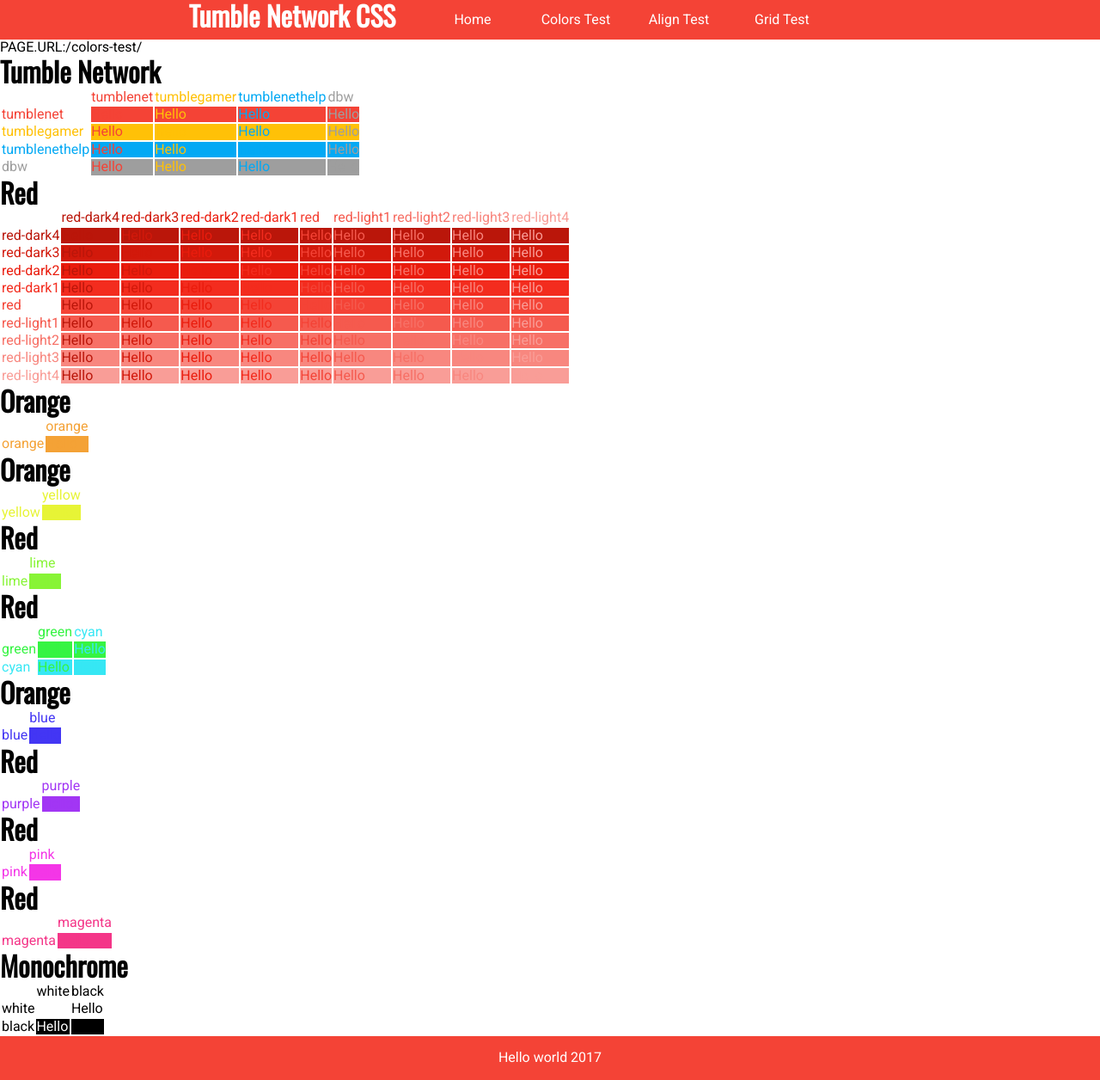
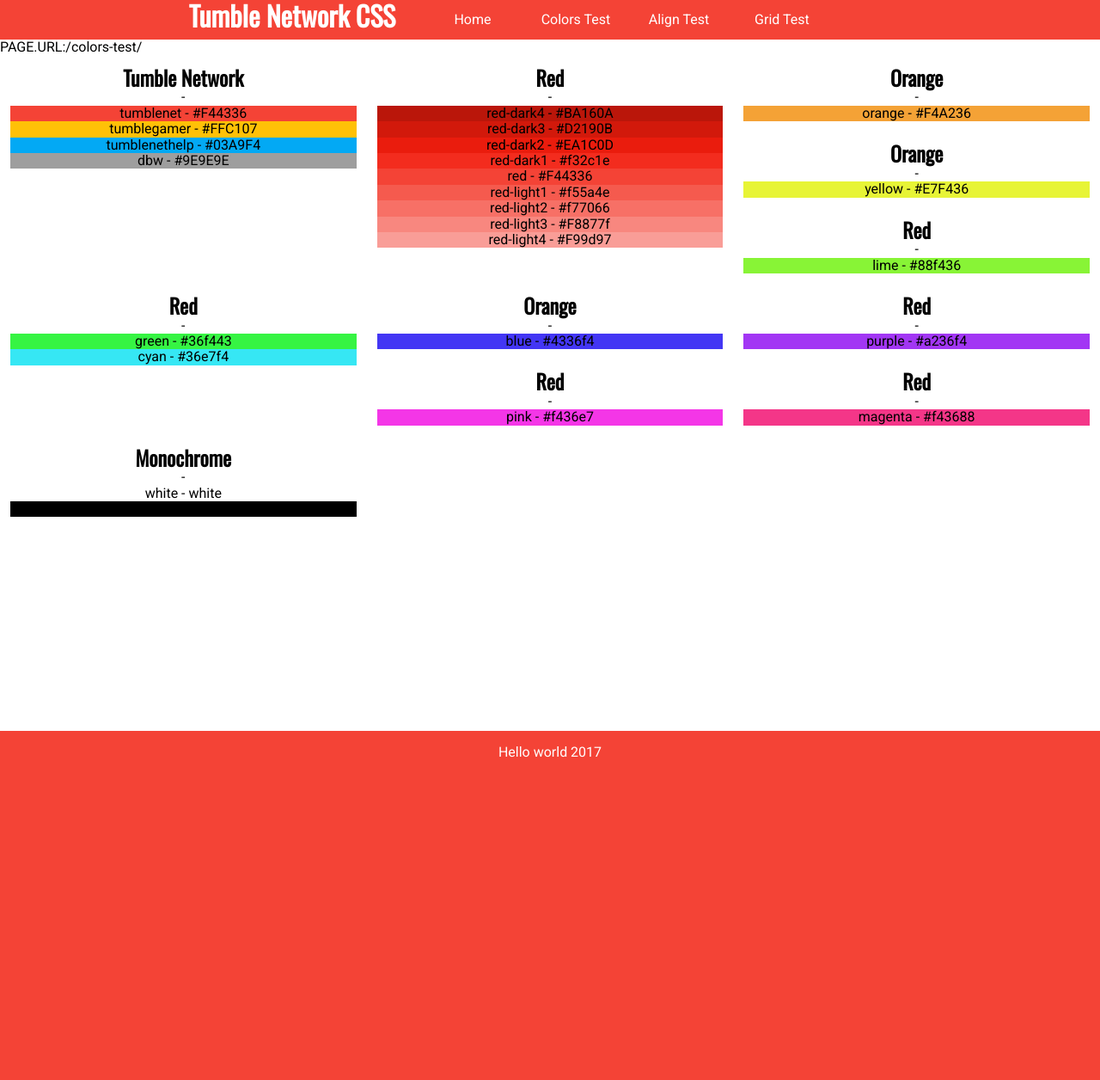
Before and after one commit to tumblenet/tumblenet-css, a Jekyll site: the page built from colors-test.html, in a window 1280 px wide. Shown: the whole page at 86% size. Built offline with Jekyll 4.4.1, drawn with Linux system fonts in a browser that asks for light colours; after the commit the page ends 900 px from its top, so only the background shows below that.

Commit message:
Update colors-test.html

```diff
--- a/colors-test.html
+++ b/colors-test.html
@@ -1,30 +1,21 @@
 ---
 layout: main
 ---
-{% for colorG in site.data.css.colors %}
-<h1>{{ colorG.name }}</h1>
-<table>
-  <tr>
-    <td>
-    </td>
-   {% for textC in colorG.colors %}
-   <td class="{% unless textC.name == 'white' %}tn-text-color-{{textC.name}}{% endunless %}">
-    {{textC.name}}
-   </td>
-   {% endfor %}
-  </tr>
 
-  {% for backC in colorG.colors %}
-  <tr>
-    <td class="{% unless backC.name == 'white' %}tn-text-color-{{backC.name}}{% endunless %}">
-      {{backC.name}}
-    </td>
-   {% for textC in colorG.colors %}
-   <td class="tn-element-color-{{backC.name}} tn-text-color-{{textC.name}}">
-    Hello
-   </td>
-   {% endfor %}
-  </tr>
+<div class="tn-row">
+  {% for colorG in site.data.css.colors %}
+  <div class="tn-col-1-3">
+    <div>
+      <div class="tn-row tn-element-color-{{ colorG.colors[colorG.main].name }} {% if colorG.colors[colorG.main].dark %}tn-text-color-white{% endif %} ">
+        <h2>{{ colorG.name }}</h2>
+        <p>{{ colorG.colors[colorG.main].name }} - {{ colorG.colors[colorG.main].value }}</p>
+      </div>
+      {% for color in colorG.colors %}
+      <div class="tn-row tn-element-color-{{ color.name }} {% if color.dark %}tn-text-color-white{% endif %} ">
+        <p>{{ color.name }} - {{ color.value }}</p>
+      </div>
+      {% endfor %}
+    </div>
+  </div>
   {% endfor %}
-</table>
-{% endfor %}
+</div>
```
